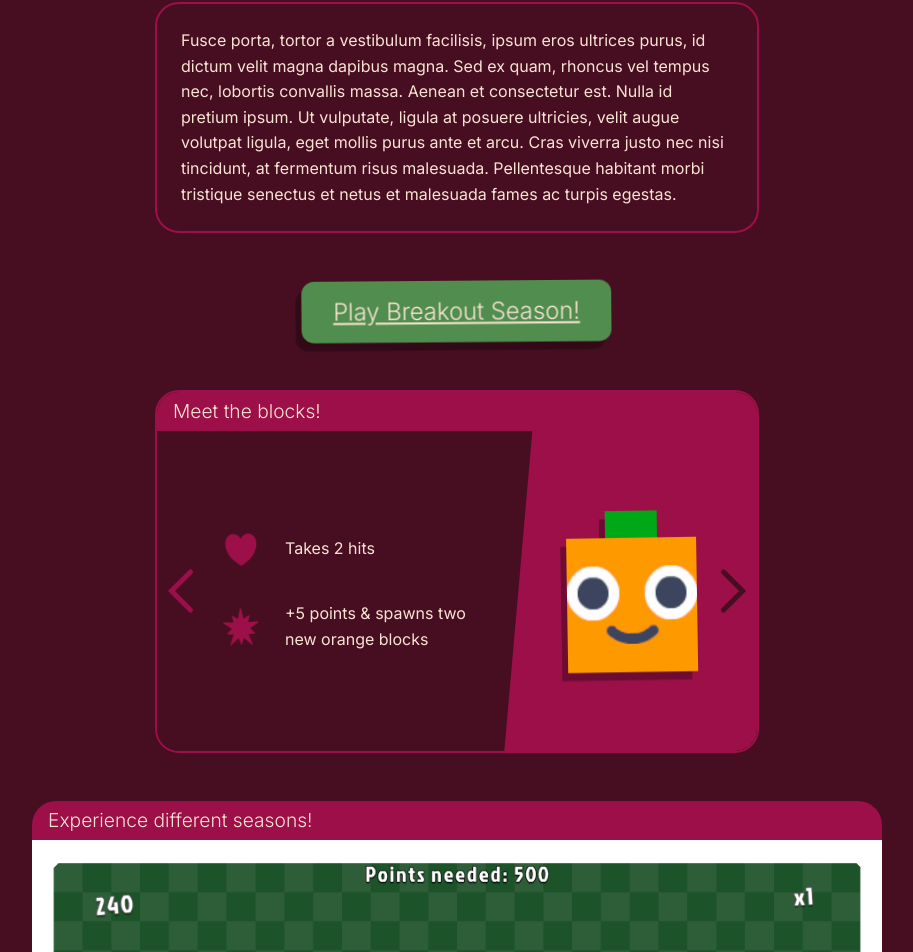
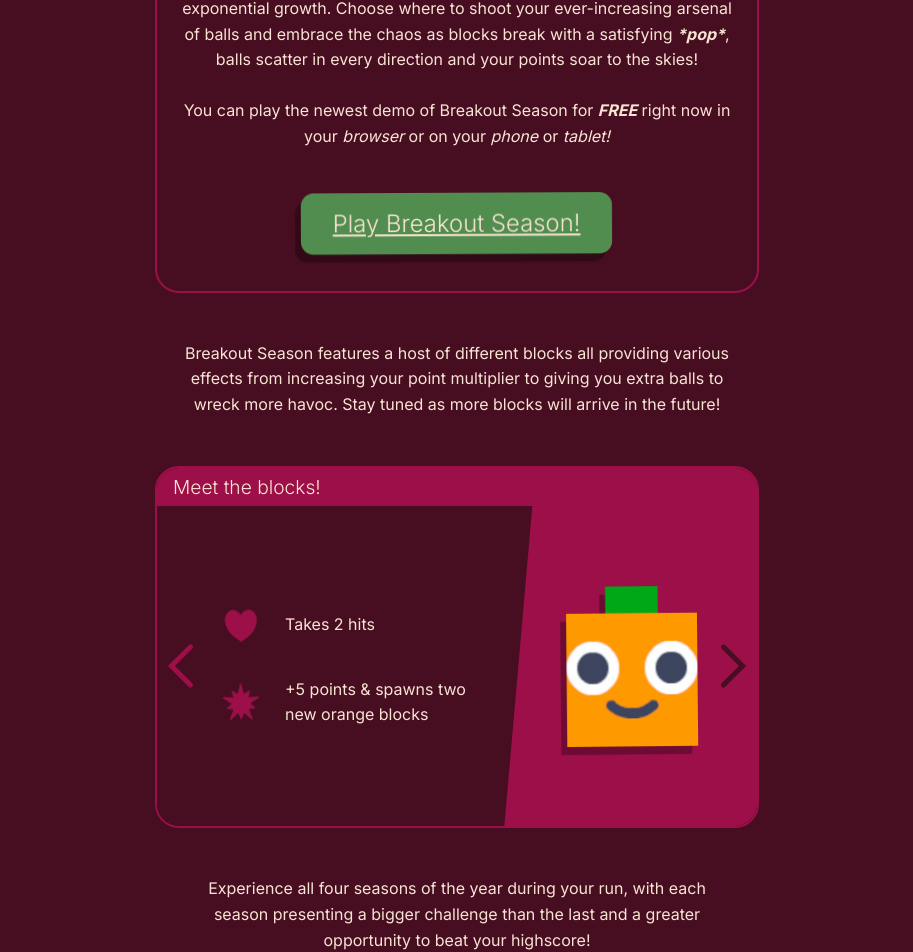
Before and after one commit to bonyby/kakaos-collective-website, an Angular app: page / in a window 1280 px wide. Shown: the part 2404-3356 px from the top of the page, without its empty margins (183-1096 px from the left). Built offline with nearby package versions, Linux system fonts and the light colour scheme.

Commit message:
Added proper text to the page

```diff
--- a/src/app/core/body/body.component.html
+++ b/src/app/core/body/body.component.html
@@ -6,7 +6,7 @@
 
   <app-media-content-block
     class="large-content-block"
-    Title="Embrace satisfying chaos in <i>Breakout Season</i>!"
+    Title="Embrace satisfying chaos in <i>Breakout Season!</i>"
     Src="assets/gifs/gameplay-01.gif"
     Alt="A .gif showing gameplay of Breakout Season"
     LoadWidth="850"
@@ -14,6 +14,7 @@
   />
 
   <app-info-content-block
+    class="no-margin"
     Text="<i>Want to follow along on our journey to get <b>behind-the-scenes</b> insights and a chance to have an impact on our games while chatting directly with us? Then:</i>"
   />
 
@@ -24,14 +25,21 @@
 
   <app-heading Title="Breakout Season" />
   <app-info-content-block
-    class="bordered rounded"
-    Text="Fusce porta, tortor a vestibulum facilisis, ipsum eros ultrices purus, id dictum velit magna dapibus magna. Sed ex quam, rhoncus vel tempus nec, lobortis convallis massa. Aenean et consectetur est. Nulla id pretium ipsum. Ut vulputate, ligula at posuere ultricies, velit augue volutpat ligula, eget mollis purus ante et arcu. Cras viverra justo nec nisi tincidunt, at fermentum risus malesuada. Pellentesque habitant morbi tristique senectus et netus et malesuada fames ac turpis egestas."
-  />
+    class="bordered rounded centered-text"
+    Text="Breakout Season is the joyful combination of ball-bouncing and exponential growth. Choose where to shoot your ever-increasing arsenal of balls and embrace the chaos as blocks break with a satisfying <i><b>*pop*</b></i>, balls scatter in every direction and your points soar to the skies! <br/><br/> You can play the newest demo of Breakout Season for <i><b>FREE</b></i> right now in your <i>browser</i> or on your <i>phone</i> or <i>tablet!</i>"
+  >
+    <app-cta-button
+      Text="Play Breakout Season!"
+      Url="https://kakaos-collective.itch.io/breakout-season"
+    ></app-cta-button>
 
-  <app-cta-button
-    Text="Play Breakout Season!"
-    Url="https://kakaos-collective.itch.io/breakout-season"
-  ></app-cta-button>
+    <br />
+  </app-info-content-block>
+
+  <app-info-content-block
+    class="centered-text no-margin"
+    Text="Breakout Season features a host of different blocks all providing various effects from increasing your point multiplier to giving you extra balls to wreck more havoc. Stay tuned as more blocks will arrive in the future!"
+  ></app-info-content-block>
 
   <app-slider-content-block
     class="bordered rounded"
@@ -76,9 +84,14 @@
     ></app-block-info-slider-content>
   </app-slider-content-block>
 
+  <app-info-content-block
+    class="centered-text no-margin"
+    Text="Experience all four seasons of the year during your run, with each season presenting a bigger challenge than the last and a greater opportunity to beat your highscore!"
+  ></app-info-content-block>
+
   <app-slider-content-block
     class="rounded large-content-block"
-    Title="Experience different seasons!"
+    Title="Enjoy the four seasons!"
   >
     <app-image-slider-content
       Src="assets/gameplay-spring.png"
--- a/src/app/feature/content-blocks/info-content-block/info-content-block.component.html
+++ b/src/app/feature/content-blocks/info-content-block/info-content-block.component.html
@@ -1 +1,2 @@
 <p [innerHtml]="Text"></p>
+<ng-content></ng-content>
--- a/src/app/feature/cta-button/cta-button.component.scss
+++ b/src/app/feature/cta-button/cta-button.component.scss
@@ -1,10 +1,14 @@
+.cta-container:host {
+  display: flex;
+}
+
 .cta-button {
-  display: block;
+  display: inline-block;
   background-color: var(--accent-color-1);
   font-size: 1.5rem;
   color: var(--text-color);
   padding: 1rem 2rem;
-  margin: 1.5rem 0;
+  margin: 1.2rem auto;
   border-radius: 0.8rem;
   filter: var(--drop-shadow);
   font-weight: 300;
--- a/src/app/feature/cta-button/cta-button.component.ts
+++ b/src/app/feature/cta-button/cta-button.component.ts
@@ -6,6 +6,7 @@ import { Component, Input } from '@angular/core';
   imports: [],
   templateUrl: './cta-button.component.html',
   styleUrl: './cta-button.component.scss',
+  host: { class: 'cta-container' },
 })
 export class CtaButtonComponent {
   @Input() Text: string = '';
--- a/src/styles.scss
+++ b/src/styles.scss
@@ -46,6 +46,14 @@ a {
   margin: 1.5rem;
 }
 
+.centered-text {
+  text-align: center;
+}
+
+.no-margin {
+  margin: 0;
+}
+
 .content-title {
   font-weight: 300;
   font-size: 1.2rem;
```
